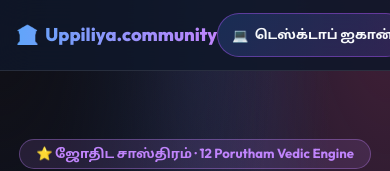
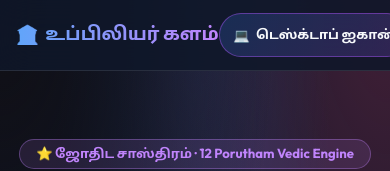
Before and after one commit to carthworks/Uppiliya-Naicker-Kulam, a Next.js app: page /rasi-porutham in a window 390 px wide. Shown: the top 171 px of the page. Built offline with nearby package versions, Linux system fonts and the light colour scheme.

Commit message:
feat: implement NavHeader component with responsive dropdown and theme support

```diff
--- a/app/components/NavHeader.jsx
+++ b/app/components/NavHeader.jsx
@@ -460,8 +460,8 @@ export default function NavHeader() {
 
       <header className="nav-header">
         {/* Brand */}
-        <Link href="/" className="nav-brand">
-          <span>🏛️</span> Uppiliya.community
+        <Link href="/" className="nav-brand" title="உப்பிலியர் களம் - முகப்பு">
+          <span>🏛️</span> உப்பிலியர் களம்
         </Link>
 
         {/* Right side wrap */}
--- a/app/layout.jsx
+++ b/app/layout.jsx
@@ -13,10 +13,10 @@ export const viewport = {
 export const metadata = {
   metadataBase: new URL(baseUrl),
   title: {
-    default: 'உப்பிலிய நாயக்கர் குல அடையாள தளம் | Uppiliya Naicker Community',
-    template: '%s | Uppiliya Naicker Community',
+    default: 'உப்பிலியர் களம் | உப்பிலிய நாயக்கர் குல அடையாள தளம்',
+    template: '%s | உப்பிலியர் களம்',
   },
-  description: 'உப்பிலிய நாயக்கர் சமூகத்தின் 64 குலங்கள், குலதெய்வக் கோவில்கள், பங்காளிகள், மாமன் மச்சான் உறவுகள், வரலாறு, சிந்தனைகள், ராசி பொருத்தம் மற்றும் ஓரை கணிப்பான்.',
+  description: 'உப்பிலியர் களம் — உப்பிலிய நாயக்கர் சமூகத்தின் 64 குலங்கள், குலதெய்வக் கோவில்கள், பங்காளிகள், மாமன் மச்சான் உறவுகள், வரலாறு, சிந்தனைகள், ராசி பொருத்தம் மற்றும் ஓரை கணிப்பான்.',
   keywords: [
     'Uppiliya Naicker',
     'உப்பிலிய நாயக்கர்',
--- a/app/manifest.js
+++ b/app/manifest.js
@@ -1,8 +1,8 @@
 export default function manifest() {
   return {
-    name: 'உப்பிலிய நாயக்கர் குல அடையாள தளம் | Uppiliya Naicker Community',
-    short_name: 'உப்பிலியர் குலம்',
-    description: 'உப்பிலிய நாயக்கர் சமூகத்தின் 64 குலங்கள், குலதெய்வக் கோவில்கள், வரலாறு, சிந்தனைகள், ராசி பொருத்தம் மற்றும் ஓரை கணிப்பான்.',
+    name: 'உப்பிலியர் களம் | Uppiliyar Kalam',
+    short_name: 'உப்பிலியர் களம்',
+    description: 'உப்பிலியர் களம் — உப்பிலிய நாயக்கர் சமூகத்தின் 64 குலங்கள், குலதெய்வக் கோவில்கள், வரலாறு, சிந்தனைகள், ராசி பொருத்தம் மற்றும் ஓரை கணிப்பான்.',
     start_url: '/',
     display: 'standalone',
     background_color: '#0f172a',
```
